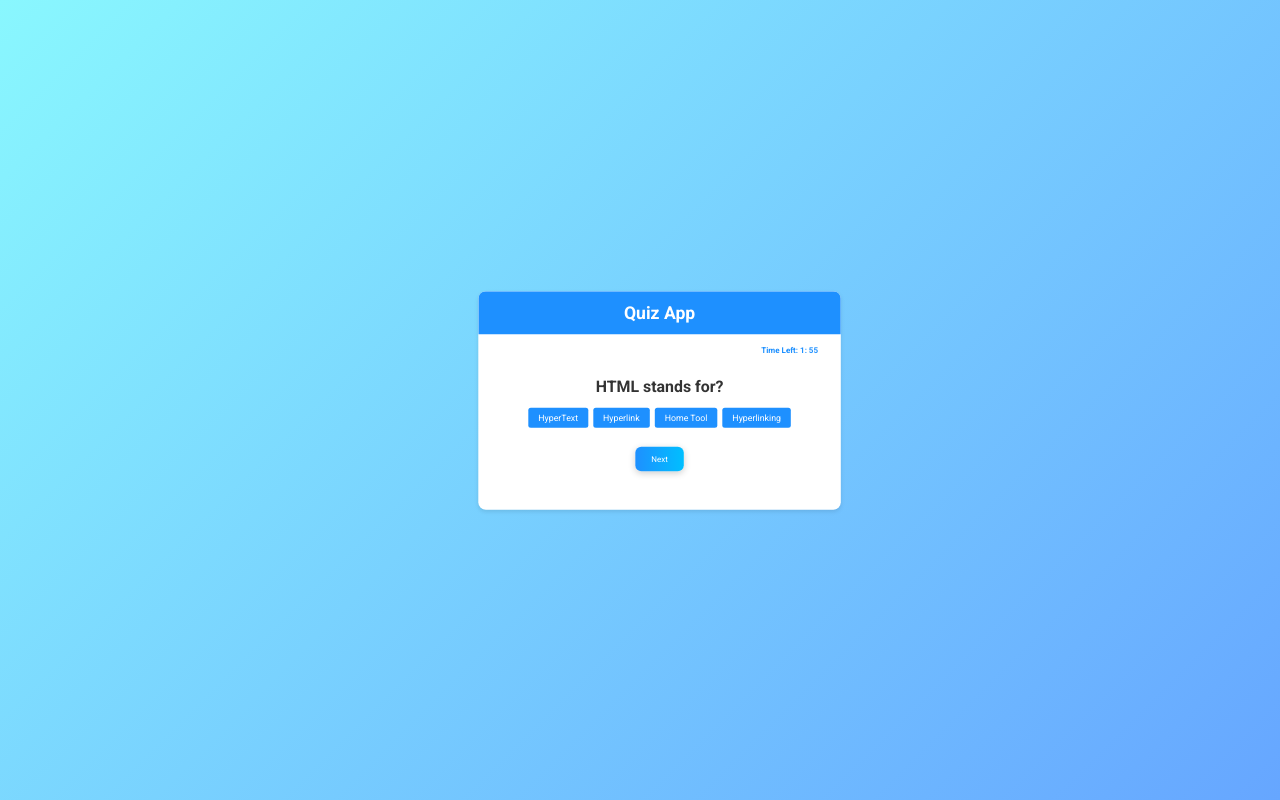
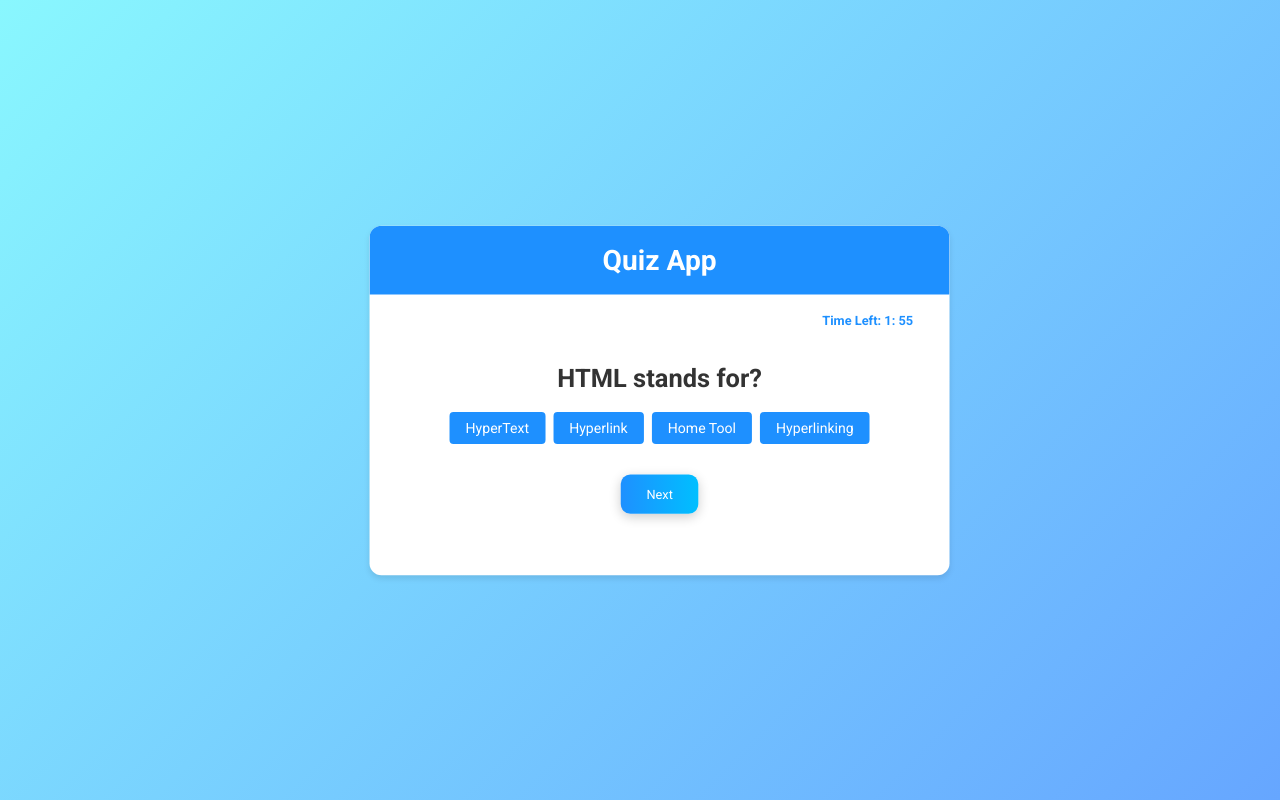
Before and after one commit to IbtahajAkram/zawwarquizapp, a React (Create React App) app: page / in a window 1280 px wide. Built offline with nearby package versions, Linux system fonts and the light colour scheme.

Commit message:
Update App.css

```diff
--- a/src/App.css
+++ b/src/App.css
@@ -24,7 +24,7 @@ body {
   max-width: 800px;
   margin: 20px;
   size-adjust: fixed;
-    transform: scale(0.5);
+    transform: scale(0.8);
 
 }
 
```
